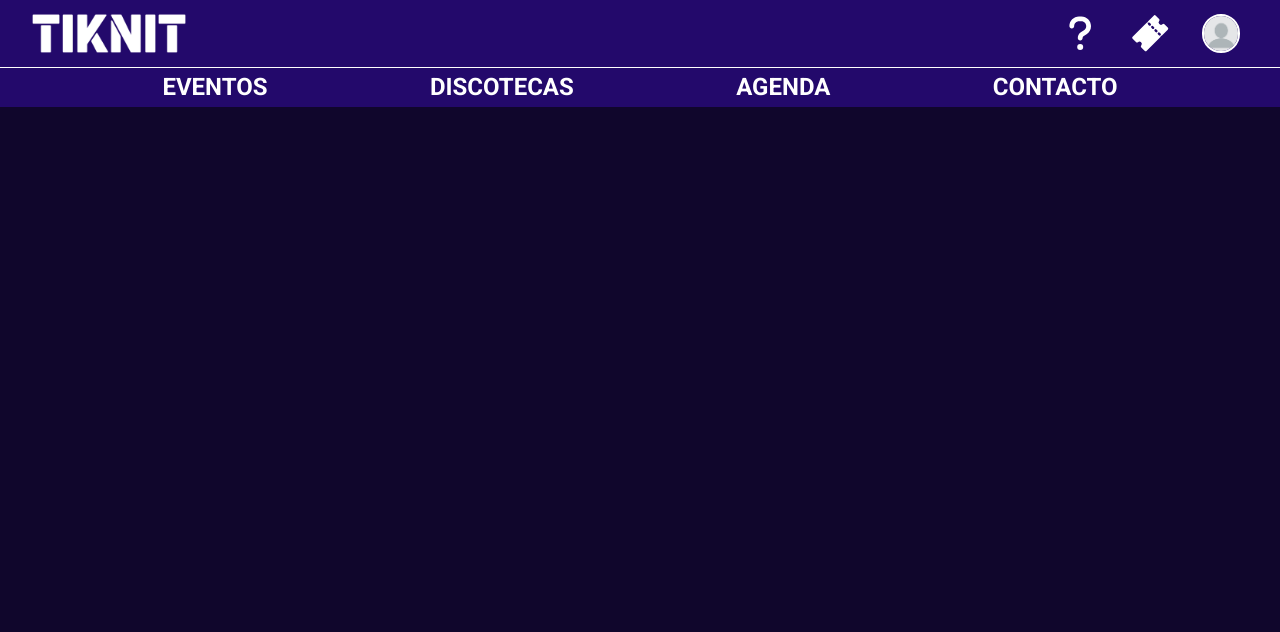
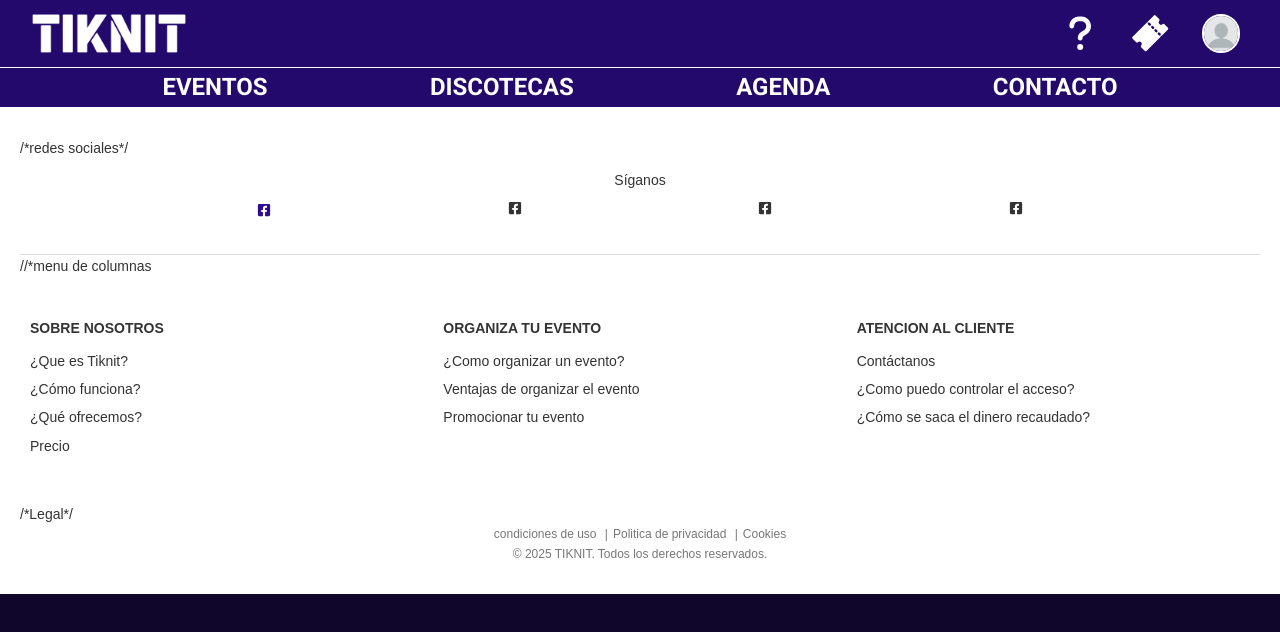
Before and after one commit to Janci1/proyecto-TIKNIT, a React (Vite) app: page / in a window 1280 px wide. Shown: the top 632 px of the page. Built offline with nearby package versions, Linux system fonts and the light colour scheme.

Commit message:
Creacion de footer
Creacion de footer:
sobre nosotros
organiza tu evento
atencion al cliente

```diff
--- a/src/App.jsx
+++ b/src/App.jsx
@@ -1,14 +1,18 @@
 import React from 'react';
 import { BrowserRouter as Router, Routes, Route } from 'react-router-dom';
 import Header from './components/header';  // Importa el Header
+import Footer from './components/footer'; // Importar el footer
 import './App.css'
 
 function App() {
   return (
     <Router>
       <Header />  {/* El header estará en todas las páginas */}
+      <Footer />
     </Router>
   );
 }
 
+
+
 export default App;
--- a/src/components/footer.jsx
+++ b/src/components/footer.jsx
@@ -0,0 +1,61 @@
+import React from 'react';
+import { Link } from 'react-router-dom';
+import { FaFacebookSquare } from "react-icons/fa";
+import '../styles/footer.css';
+
+const Footer = () => {
+    return (
+        <footer className='footer'>
+            /*redes sociales*/
+            <div className='footer-top'>
+                <div className='footer-social'>
+                    <span>Síganos</span>
+                    <div className='redes-social'>
+                    <Link to="https://react-icons.github.io/react-icons/search/#q=facebook"><FaFacebookSquare /></Link>
+                    <FaFacebookSquare />
+                    <FaFacebookSquare />
+                    <FaFacebookSquare />
+                    </div>
+                </div>
+            </div>
+            //*menu de columnas
+            <div className='footer-columns'>
+                <div className='footer-column'>
+                    <h4>SOBRE NOSOTROS</h4>
+                    <ul>
+                        <li>¿Que es Tiknit?</li>
+                        <li>¿Cómo funciona?</li>
+                        <li>¿Qué ofrecemos?</li>
+                        <li>Precio</li>
+                    </ul>
+                </div>
+                <div className='footer-column'>
+                    <h4>ORGANIZA TU EVENTO</h4>
+                    <ul>
+                        <li>¿Como organizar un evento?</li>
+                        <li>Ventajas de organizar el evento</li>
+                        <li>Promocionar tu evento</li>
+                    </ul>
+                </div>
+                <div className='footer-column'>
+                    <h4>ATENCION AL CLIENTE</h4>
+                    <ul>
+                        <li>Contáctanos</li>
+                        <li>¿Como puedo controlar el acceso?</li>
+                        <li>¿Cómo se saca el dinero recaudado?</li>
+                    </ul>
+                </div>
+            </div>
+            /*Legal*/
+            <div className='footer-bottom'>
+                <div className='footer-legal'>
+                    <a href='#'>condiciones de uso</a> |
+                    <a href='#'>Politica de privacidad</a> |
+                    <a href='#'>Cookies</a>
+                </div>
+                <p>© 2025 TIKNIT. Todos los derechos reservados.</p>
+            </div>
+        </footer>
+    )
+}
+export default Footer;
--- /dev/null
+++ b/src/styles/footer.css
@@ -0,0 +1,77 @@
+@media (max-width: 768px) {
+}
+.footer {
+    background-color: var(--text-color);
+    padding: 30px 20px;
+    font-family: Arial, sans-serif;
+    font-size: 14px;
+    color: #333;
+  }
+
+  .footer-top {
+    display: flex;
+    flex-direction: column;
+    align-items: center;
+    border-bottom: 1px solid #ddd;
+    padding-bottom: 20px;
+  }
+
+  .footer-social,
+  .footer-apps {
+    width: 100%;
+    display: flex;
+    align-items: center;
+    flex-direction: column;
+    gap: 10px;
+    margin: 10px 0;
+  }
+
+  .redes-social{
+    width: 100%;
+    display: flex;
+    justify-content: space-evenly;
+  }
+
+  .footer-columns {
+    display: flex;
+    flex-wrap: wrap;
+    justify-content: space-between;
+    margin: 30px 0;
+  }
+
+  .footer-column {
+    flex: 1;
+    min-width: 150px;
+    margin: 10px;
+  }
+
+  .footer-column h4 {
+    font-weight: bold;
+    margin-bottom: 10px;
+  }
+
+  .footer-column ul {
+    list-style: none;
+    padding: 0;
+  }
+
+  .footer-column li {
+    margin-bottom: 6px;
+    cursor: pointer;
+  }
+
+  .footer-bottom {
+    text-align: center;
+    font-size: 12px;
+    color: #777;
+  }
+
+  .footer-bottom a {
+    color: #777;
+    margin: 0 5px;
+    text-decoration: none;
+  }
+
+  .footer-languages {
+    margin-bottom: 8px;
+  }
```
